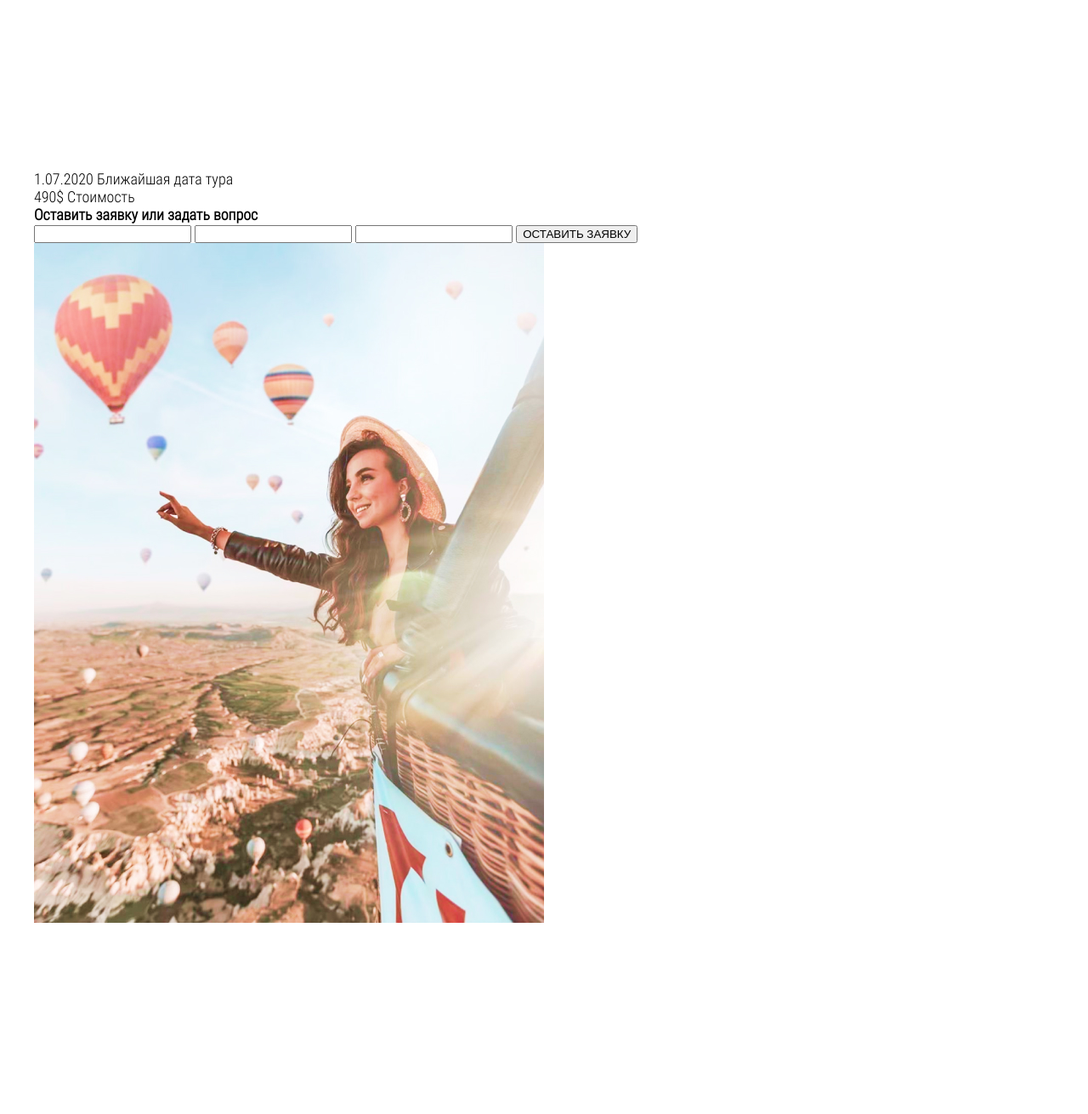
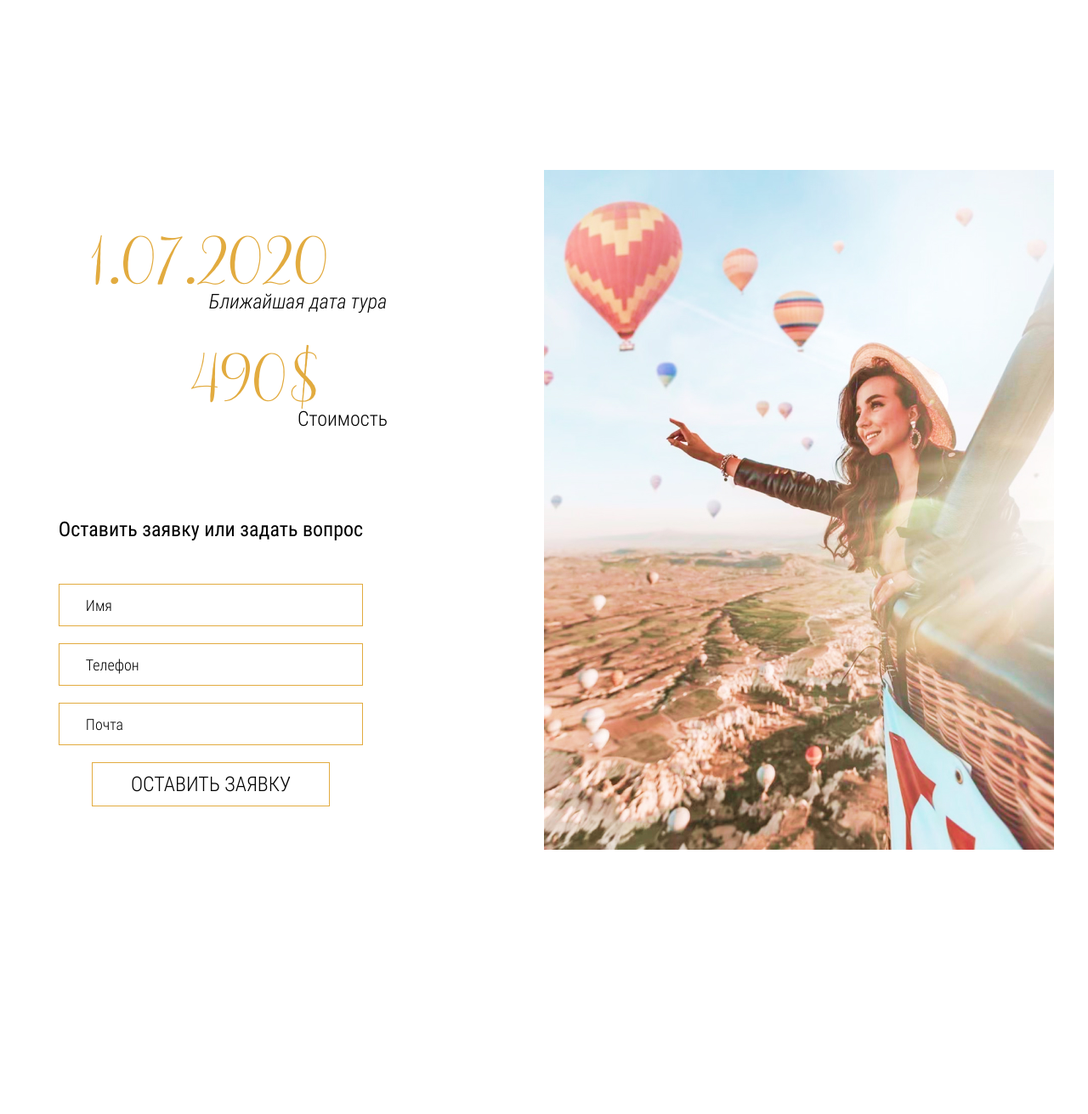
Before and after one commit to Yuriy0014/Cappadocia, a PHP site: page / in a window 1280 px wide. Shown: the part 5128-6439 px from the top of the page at 85% size. After the commit the page ends 6128 px from the top, so only its background shows below. Run offline with PHP 8.4, Linux system fonts and the light colour scheme.

Commit message:
Contacts done

```diff
--- a/css/style.css
+++ b/css/style.css
@@ -313,3 +313,91 @@ body{
     background-repeat: no-repeat;
     background-position: 87% 80%;
 }
+
+.contacts__inner{
+    display: flex;
+    justify-content: space-between;
+}
+
+.contacts__date,
+.contacts__price{
+    font-family: 'balqis';
+    color: #E2AB3F;
+    font-size: 96px;
+    line-height: 100px;
+    font-weight: 300;
+}
+
+.contacts__date span,
+.contacts__price span{
+    font-size: 24px;
+    line-height: 28px;
+    color: #000000;
+    font-family: 'RobotoCondensed-Light';
+    display: block;
+    margin-top: -10px;
+    margin-left: 205px;
+}
+
+.contacts__date{
+    margin-bottom: 20px;
+}
+
+.contacts__content{
+    text-align: center;
+    display: flex;
+    flex-direction: column;
+    justify-content: space-around;
+}
+
+.contacts__price{
+    margin-left: 105px;
+}
+
+.contacts__date span{
+    font-family: 'RobotoCondensed-LightItalic';
+}
+
+.contacts__form{
+    margin: 0 auto;
+}
+
+.contacts__form-title{
+    font-family: 'RobotoCondensed-Regular';
+    font-size: 24px;
+    line-height: 28px;
+    color: #000000;
+    margin-bottom: 50px;
+    font-weight: 300;
+}
+
+.contacts__form-input{
+    font-family: 'RobotoCondensed-Light';
+    background: #FFFFFF;
+    border: 1px solid #E2AB3F;
+    margin-bottom: 20px;
+    height: 50px;
+    display: block;
+    width: 100%;
+    box-sizing: border-box;
+    padding: 0 31px;
+    font-size: 18px;
+    line-height: 21px;
+    color: #000;
+    font-weight: 300;
+}
+
+.contacts__form-input::placeholder{
+    color: #000;
+}
+
+.contacts__form-btn{
+    font-family: 'RobotoCondensed-Light';
+    font-weight: 300;
+    font-size: 24px;
+    line-height: 28px;
+    background: transparent;
+    border: 1px solid #E2AB3F;
+    padding: 11px 45px;
+    cursor: pointer;
+}
--- a/index.html
+++ b/index.html
@@ -246,9 +246,9 @@
             <h4 class="contacts__form-title">
               Оставить заявку или задать вопрос
             </h4>
-            <input class="contacts__form-name" type="text">
-            <input class="contacts__form-phone" type="text">
-            <input class="contacts__form-mail" type="text">
+            <input class="contacts__form-input contacts__form-name" type="text" placeholder="Имя">
+            <input class="contacts__form-input contacts__form-phone" type="text" placeholder="Телефон">
+            <input class="contacts__form-input contacts__form-mail" type="text" placeholder="Почта">
             <button class="contacts__form-btn" type="submit">ОСТАВИТЬ ЗАЯВКУ</button>
           </form>
         </div>
```
